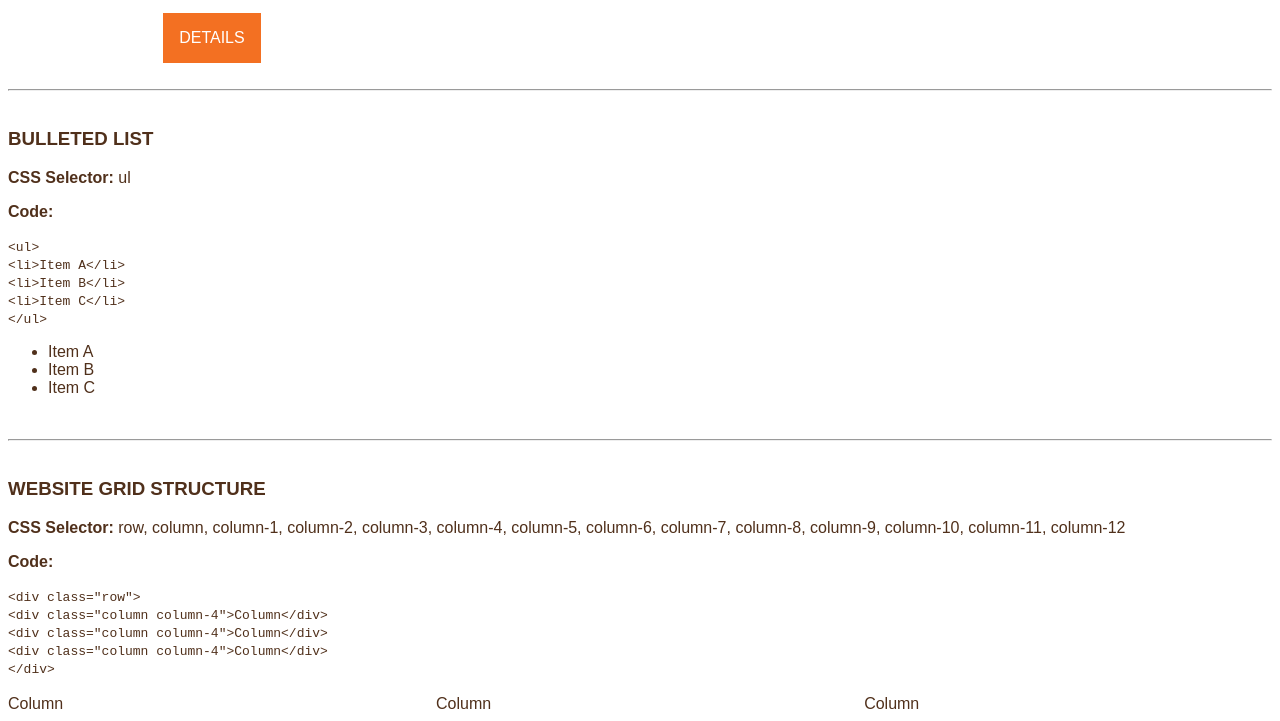
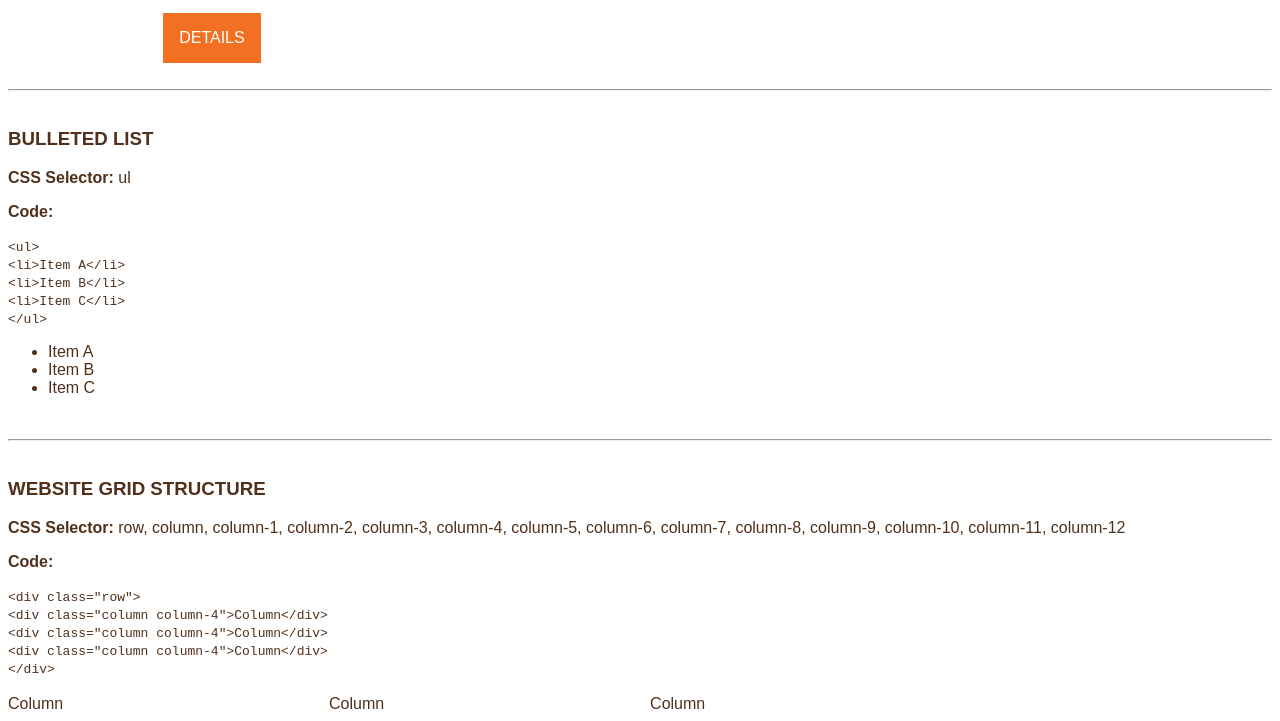
Before and after one commit to xokeren/IAT339PO2AlexKeren, a plain HTML site: page Project 1 Week 3/index.html in a window 1280 px wide. Shown: the part 4869-5590 px from the top of the page. Drawn offline with Linux system fonts and the light colour scheme; a web font is replaced by a local one.

Commit message:
Changed index.html from 4 columns to 3 columns.

```diff
--- a/Project 1 Week 3/index.html
+++ b/Project 1 Week 3/index.html
@@ -228,9 +228,9 @@
 	<br><br>
 
 	<div class="row">
-    <div class="column column-4">Column</div>
-    <div class="column column-4">Column</div>
-    <div class="column column-4">Column</div>
+    <div class="column column-3">Column</div>
+    <div class="column column-3">Column</div>
+    <div class="column column-3">Column</div>
 </div>
 
 
```
